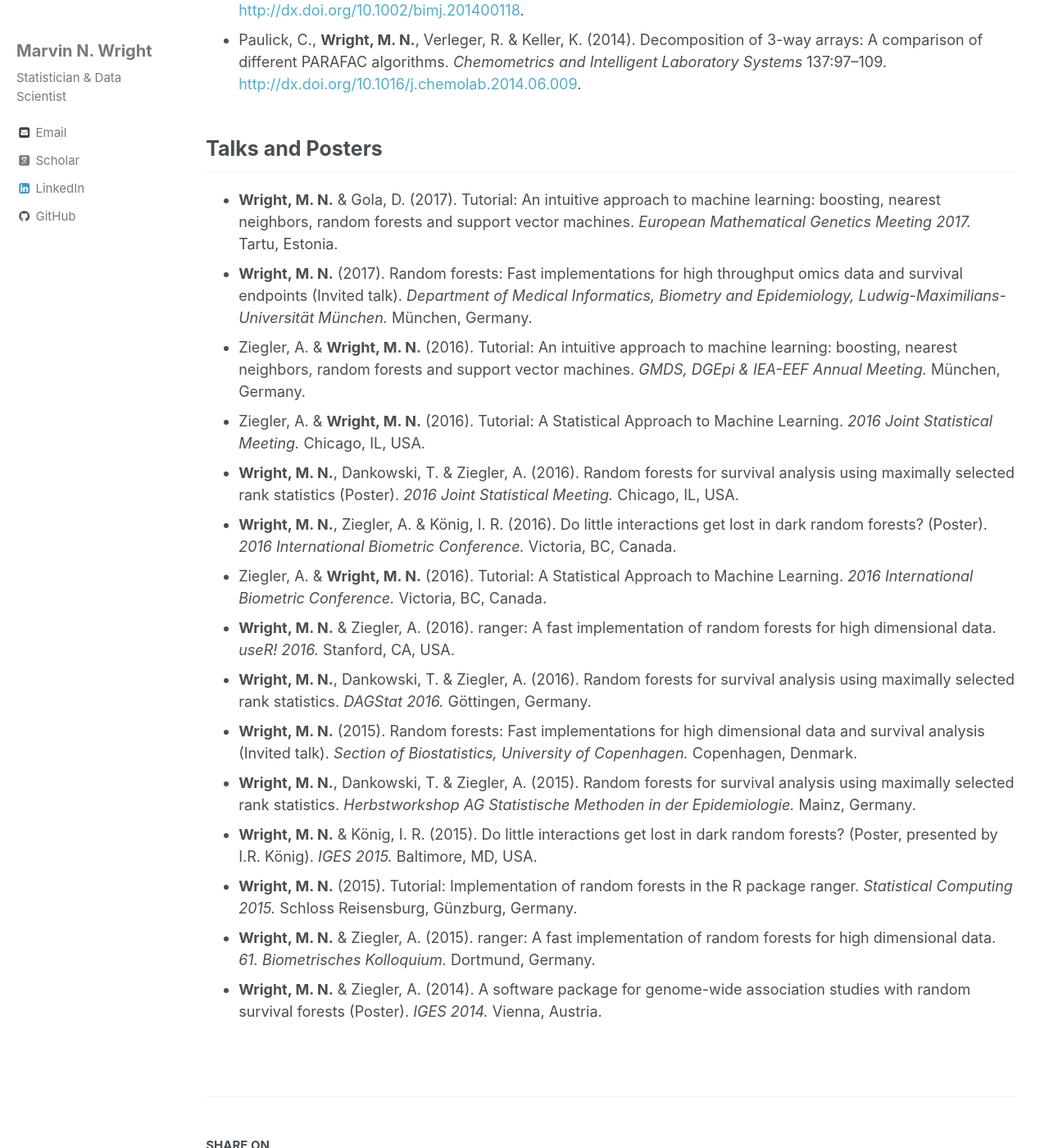
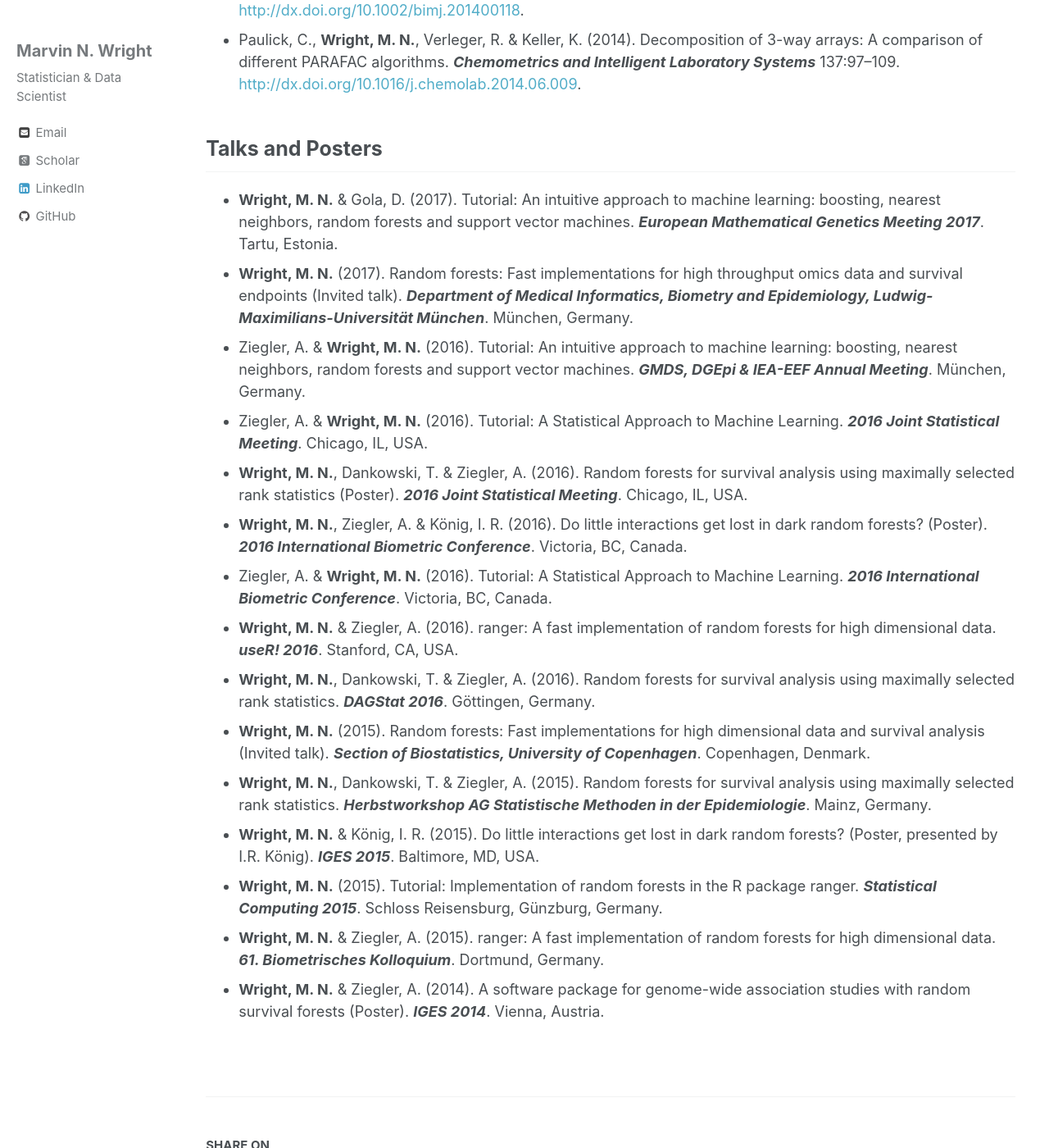
Before and after one commit to mnwright/mnwright.github.io, a Jekyll site: the page built from _pages/publications.md, in a window 1280 px wide and 1400 px high, scrolled down 1039 px. Shown: the whole window at 82% size. Built offline with Jekyll 4.4.1, drawn with Linux system fonts in a browser that asks for light colours; some web fonts are replaced.

Commit message:
journals and conferences bold

```diff
--- a/_pages/publications.md
+++ b/_pages/publications.md
@@ -4,30 +4,30 @@ permalink: /publications/
 ---
 
 ## Journal articles
-* {:.pub} **Wright, M. N.** & Ziegler, A. (2017). ranger: A Fast Implementation of Random Forests for High Dimensional Data in C++ and R. *Journal of Statistical Software* 77:1–17. <http://dx.doi.org/10.18637/jss.v077.i01>.
-* {:.pub} Hengl, T., Mendes de Jesus, J., Heuvelink, G. B., Ruipérez Gonzalez, M., Kilibarda, M., Blagotić, A., Shangguan, W., **Wright, M. N.**, et al. (2017). SoilGrids250m: Global gridded soil information based on machine learning. *PLOS ONE* 12:e0169748. <http://dx.doi.org/10.1371/journal.pone.0169748>.
-* {:.pub} **Wright, M. N.**, Dankowski, T. & Ziegler, A. (2017). Unbiased split variable selection for random survival forests using maximally selected rank statistics. *Statistics in Medicine* 36:1272–1284. <http://dx.doi.org/10.1002/sim.7212>.
-* {:.pub} Hirose, M., Schilf, P., Gupta, Y., **Wright, M. N.**, Jöhren, O., Wagner, A. E., Sina, C., Ziegler, A., Ristow, M. & Ibrahim, S. M. (2016). Lifespan effects of mitochondrial mutations. *Nature* 540:E13–E14. <http://dx.doi.org/10.1038/nature20778>.
-* {:.pub} Schmid, M., **Wright, M. N.** & Ziegler, A. (2016). On the use of Harrell’s C for clinical risk prediction via random survival forests. *Expert Systems with Applications* 63:450–459. <http://dx.doi.org/10.1016/j.eswa.2016.07.018>.
-* {:.pub} Schirmer, J. H., **Wright, M. N.**, Herrmann, K., Laudien, M., Nölle, B., Reinhold-Keller, E., Bremer, J. P., Moosig, F. & Holle, J. U. (2016). Myeloperoxidase-ANCA associated Granulomatosis with polyangiitis is a clinically distinct subset within ANCA-associated vasculitis. *Arthritis & Rheumatology*, 68:2953–2963. <http://dx.doi.org/10.1002/art.39786>.
-* {:.pub} **Wright, M. N.**, Ziegler, A. & König, I. R. (2016). Do little interactions get lost in dark random forests? *BMC Bioinformatics* 17:145. <http://dx.doi.org/10.1186/s12859-016-0995-8>.
-* {:.pub} Schirmer, J. H., **Wright, M. N.**, Vonthein, R., Herrmann, K., Nölle. B., Both, M., Henes, F., Arlt, A., Gross, W. L., Schinke, S., Reinhold-Keller, E., Moosig, F. & Holle, J. U. (2016). Clinical presentation and long-term outcome of 144 patients with microscopic polyangiitis in a monocentric German cohort. *Rheumatology (Oxford)* 55:71–79. <http://dx.doi.org/10.1093/rheumatology/kev286>.
-* {:.pub} **Wright, M. N.** & Ziegler, A. (2015). Multiple censored data in dentistry: A new statistical model for analyzing lesion size in randomized controlled trials. *Biometrical Journal* 57:384–394. <http://dx.doi.org/10.1002/bimj.201400118>.
-* {:.pub} Paulick, C., **Wright, M. N.**, Verleger, R. & Keller, K. (2014). Decomposition of 3-way arrays: A comparison of different PARAFAC algorithms. *Chemometrics and Intelligent Laboratory Systems* 137:97–109. <http://dx.doi.org/10.1016/j.chemolab.2014.06.009>.
+* {:.pub} **Wright, M. N.** & Ziegler, A. (2017). ranger: A Fast Implementation of Random Forests for High Dimensional Data in C++ and R. ***Journal of Statistical Software*** 77:1–17. <http://dx.doi.org/10.18637/jss.v077.i01>.
+* {:.pub} Hengl, T., Mendes de Jesus, J., Heuvelink, G. B., Ruipérez Gonzalez, M., Kilibarda, M., Blagotić, A., Shangguan, W., **Wright, M. N.**, et al. (2017). SoilGrids250m: Global gridded soil information based on machine learning. ***PLOS ONE*** 12:e0169748. <http://dx.doi.org/10.1371/journal.pone.0169748>.
+* {:.pub} **Wright, M. N.**, Dankowski, T. & Ziegler, A. (2017). Unbiased split variable selection for random survival forests using maximally selected rank statistics. ***Statistics in Medicine*** 36:1272–1284. <http://dx.doi.org/10.1002/sim.7212>.
+* {:.pub} Hirose, M., Schilf, P., Gupta, Y., **Wright, M. N.**, Jöhren, O., Wagner, A. E., Sina, C., Ziegler, A., Ristow, M. & Ibrahim, S. M. (2016). Lifespan effects of mitochondrial mutations. ***Nature*** 540:E13–E14. <http://dx.doi.org/10.1038/nature20778>.
+* {:.pub} Schmid, M., **Wright, M. N.** & Ziegler, A. (2016). On the use of Harrell’s C for clinical risk prediction via random survival forests. ***Expert Systems with Applications*** 63:450–459. <http://dx.doi.org/10.1016/j.eswa.2016.07.018>.
+* {:.pub} Schirmer, J. H., **Wright, M. N.**, Herrmann, K., Laudien, M., Nölle, B., Reinhold-Keller, E., Bremer, J. P., Moosig, F. & Holle, J. U. (2016). Myeloperoxidase-ANCA associated Granulomatosis with polyangiitis is a clinically distinct subset within ANCA-associated vasculitis. ***Arthritis & Rheumatology***, 68:2953–2963. <http://dx.doi.org/10.1002/art.39786>.
+* {:.pub} **Wright, M. N.**, Ziegler, A. & König, I. R. (2016). Do little interactions get lost in dark random forests? ***BMC Bioinformatics*** 17:145. <http://dx.doi.org/10.1186/s12859-016-0995-8>.
+* {:.pub} Schirmer, J. H., **Wright, M. N.**, Vonthein, R., Herrmann, K., Nölle. B., Both, M., Henes, F., Arlt, A., Gross, W. L., Schinke, S., Reinhold-Keller, E., Moosig, F. & Holle, J. U. (2016). Clinical presentation and long-term outcome of 144 patients with microscopic polyangiitis in a monocentric German cohort. ***Rheumatology (Oxford)*** 55:71–79. <http://dx.doi.org/10.1093/rheumatology/kev286>.
+* {:.pub} **Wright, M. N.** & Ziegler, A. (2015). Multiple censored data in dentistry: A new statistical model for analyzing lesion size in randomized controlled trials. ***Biometrical Journal*** 57:384–394. <http://dx.doi.org/10.1002/bimj.201400118>.
+* {:.pub} Paulick, C., **Wright, M. N.**, Verleger, R. & Keller, K. (2014). Decomposition of 3-way arrays: A comparison of different PARAFAC algorithms. ***Chemometrics and Intelligent Laboratory Systems*** 137:97–109. <http://dx.doi.org/10.1016/j.chemolab.2014.06.009>.
 
 ## Talks and Posters
-* {:.pub} **Wright, M. N.** & Gola, D. (2017). Tutorial: An intuitive approach to machine learning: boosting, nearest neighbors, random forests and support vector machines. *European Mathematical Genetics Meeting 2017.* Tartu, Estonia.
-* {:.pub} **Wright, M. N.** (2017). Random forests: Fast implementations for high throughput omics data and survival endpoints (Invited talk). *Department of Medical Informatics, Biometry and Epidemiology, Ludwig-Maximilians-Universität München.* München, Germany.
-* {:.pub} Ziegler, A. & **Wright, M. N.** (2016). Tutorial: An intuitive approach to machine learning: boosting, nearest neighbors, random forests and support vector machines. *GMDS, DGEpi & IEA-EEF Annual Meeting.* München, Germany.
-* {:.pub} Ziegler, A. & **Wright, M. N.** (2016). Tutorial: A Statistical Approach to Machine Learning. *2016 Joint Statistical Meeting.* Chicago, IL, USA.
-* {:.pub} **Wright, M. N.**, Dankowski, T. & Ziegler, A. (2016). Random forests for survival analysis using maximally selected rank statistics (Poster). *2016 Joint Statistical Meeting.* Chicago, IL, USA.
-* {:.pub} **Wright, M. N.**, Ziegler, A. & König, I. R. (2016). Do little interactions get lost in dark random forests? (Poster). *2016 International Biometric Conference.* Victoria, BC, Canada.
-* {:.pub} Ziegler, A. & **Wright, M. N.** (2016). Tutorial: A Statistical Approach to Machine Learning. *2016 International Biometric Conference.* Victoria, BC, Canada.
-* {:.pub} **Wright, M. N.** & Ziegler, A. (2016). ranger: A fast implementation of random forests for high dimensional data. *useR! 2016.* Stanford, CA, USA.
-* {:.pub} **Wright, M. N.**, Dankowski, T. & Ziegler, A. (2016). Random forests for survival analysis using maximally selected rank statistics. *DAGStat 2016.* Göttingen, Germany.
-* {:.pub} **Wright, M. N.** (2015). Random forests: Fast implementations for high dimensional data and survival analysis (Invited talk). *Section of Biostatistics, University of Copenhagen.* Copenhagen, Denmark.
-* {:.pub} **Wright, M. N.**, Dankowski, T. & Ziegler, A. (2015). Random forests for survival analysis using maximally selected rank statistics. *Herbstworkshop AG Statistische Methoden in der Epidemiologie.* Mainz, Germany.
-* {:.pub} **Wright, M. N.** & König, I. R. (2015). Do little interactions get lost in dark random forests? (Poster, presented by I.R. König). *IGES 2015.* Baltimore, MD, USA.
-* {:.pub} **Wright, M. N.** (2015). Tutorial: Implementation of random forests in the R package ranger. *Statistical Computing 2015.* Schloss Reisensburg, Günzburg, Germany.
-* {:.pub} **Wright, M. N.** & Ziegler, A. (2015). ranger: A fast implementation of random forests for high dimensional data. *61. Biometrisches Kolloquium.* Dortmund, Germany.
-* {:.pub} **Wright, M. N.** & Ziegler, A. (2014). A software package for genome-wide association studies with random survival forests (Poster). *IGES 2014.* Vienna, Austria.
+* {:.pub} **Wright, M. N.** & Gola, D. (2017). Tutorial: An intuitive approach to machine learning: boosting, nearest neighbors, random forests and support vector machines. ***European Mathematical Genetics Meeting 2017***. Tartu, Estonia.
+* {:.pub} **Wright, M. N.** (2017). Random forests: Fast implementations for high throughput omics data and survival endpoints (Invited talk). ***Department of Medical Informatics, Biometry and Epidemiology, Ludwig-Maximilians-Universität München***. München, Germany.
+* {:.pub} Ziegler, A. & **Wright, M. N.** (2016). Tutorial: An intuitive approach to machine learning: boosting, nearest neighbors, random forests and support vector machines. ***GMDS, DGEpi & IEA-EEF Annual Meeting***. München, Germany.
+* {:.pub} Ziegler, A. & **Wright, M. N.** (2016). Tutorial: A Statistical Approach to Machine Learning. ***2016 Joint Statistical Meeting***. Chicago, IL, USA.
+* {:.pub} **Wright, M. N.**, Dankowski, T. & Ziegler, A. (2016). Random forests for survival analysis using maximally selected rank statistics (Poster). ***2016 Joint Statistical Meeting***. Chicago, IL, USA.
+* {:.pub} **Wright, M. N.**, Ziegler, A. & König, I. R. (2016). Do little interactions get lost in dark random forests? (Poster). ***2016 International Biometric Conference***. Victoria, BC, Canada.
+* {:.pub} Ziegler, A. & **Wright, M. N.** (2016). Tutorial: A Statistical Approach to Machine Learning. ***2016 International Biometric Conference***. Victoria, BC, Canada.
+* {:.pub} **Wright, M. N.** & Ziegler, A. (2016). ranger: A fast implementation of random forests for high dimensional data. ***useR! 2016***. Stanford, CA, USA.
+* {:.pub} **Wright, M. N.**, Dankowski, T. & Ziegler, A. (2016). Random forests for survival analysis using maximally selected rank statistics. ***DAGStat 2016***. Göttingen, Germany.
+* {:.pub} **Wright, M. N.** (2015). Random forests: Fast implementations for high dimensional data and survival analysis (Invited talk). ***Section of Biostatistics, University of Copenhagen***. Copenhagen, Denmark.
+* {:.pub} **Wright, M. N.**, Dankowski, T. & Ziegler, A. (2015). Random forests for survival analysis using maximally selected rank statistics. ***Herbstworkshop AG Statistische Methoden in der Epidemiologie***. Mainz, Germany.
+* {:.pub} **Wright, M. N.** & König, I. R. (2015). Do little interactions get lost in dark random forests? (Poster, presented by I.R. König). ***IGES 2015***. Baltimore, MD, USA.
+* {:.pub} **Wright, M. N.** (2015). Tutorial: Implementation of random forests in the R package ranger. ***Statistical Computing 2015***. Schloss Reisensburg, Günzburg, Germany.
+* {:.pub} **Wright, M. N.** & Ziegler, A. (2015). ranger: A fast implementation of random forests for high dimensional data. ***61. Biometrisches Kolloquium***. Dortmund, Germany.
+* {:.pub} **Wright, M. N.** & Ziegler, A. (2014). A software package for genome-wide association studies with random survival forests (Poster). ***IGES 2014***. Vienna, Austria.
```
